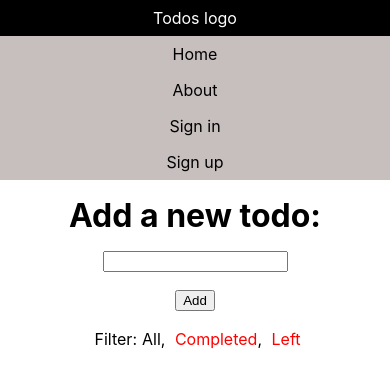
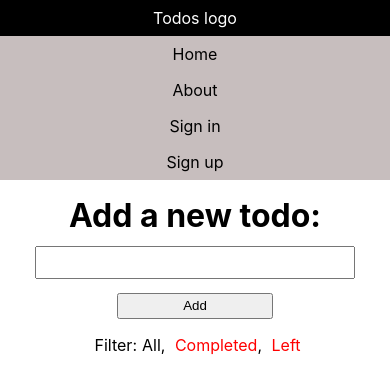
Before and after one commit to leahu-aurel/react-redux-firebase-app, a React (Create React App) app: page / in a window 390 px wide. Shown: the top 392 px of the page. Built offline with nearby package versions, Linux system fonts and the light colour scheme.

Commit message:
Added some css and media queries for todos and add_todo components

```diff
--- a/src/components/Todos/AddTodoForm.jsx
+++ b/src/components/Todos/AddTodoForm.jsx
@@ -1,6 +1,8 @@
 import React from "react";
 import { connect } from "react-redux";
+
 import { addTodo } from "../../redux/actions/actionCreators";
+import "./add_todo.css";
 
 let AddTodoForm = ({ addTodo }) => {
   let input = React.createRef();
@@ -16,10 +18,10 @@ let AddTodoForm = ({ addTodo }) => {
       <label>
         Add a new todo:
         <br />
-        <input ref={input} />
+        <input className="addTodoInput" ref={input} />
         <br />
       </label>
-      <button>Add</button>
+      <button className="addTodoButton">Add</button>
     </form>
   );
 };
--- /dev/null
+++ b/src/components/Todos/add_todo.css
@@ -0,0 +1,29 @@
+.addTodoInput {
+  line-height: 2em;
+  width: 30%;
+}
+
+.addTodoButton {
+  line-height: 1.5em;
+  width: 15%;
+}
+
+@media screen and (max-width: 800px) {
+  .addTodoInput {
+    width: 50%;
+  }
+
+  .addTodoButton {
+    width: 25%;
+  }
+}
+
+@media screen and (max-width: 500px) {
+  .addTodoInput {
+    width: 80%;
+  }
+
+  .addTodoButton {
+    width: 40%;
+  }
+}
--- a/src/components/Todos/todos.css
+++ b/src/components/Todos/todos.css
@@ -12,7 +12,7 @@
   padding: 14px;
   list-style-type: none;
   margin: auto;
-  max-width: 80%;
+  max-width: 40%;
 }
 .todosContainer li * {
   padding: 14px;
@@ -25,3 +25,20 @@ span.closeButton:hover {
   background-color: gray;
   cursor: pointer;
 }
+
+@media screen and (max-width: 1200px) {
+  .todosContainer li {
+    max-width: 60%;
+  }
+}
+@media screen and (max-width: 800px) {
+  .todosContainer li {
+    max-width: 80%;
+  }
+}
+
+@media screen and (max-width: 500px) {
+  .todosContainer li {
+    max-width: 100%;
+  }
+}
```
